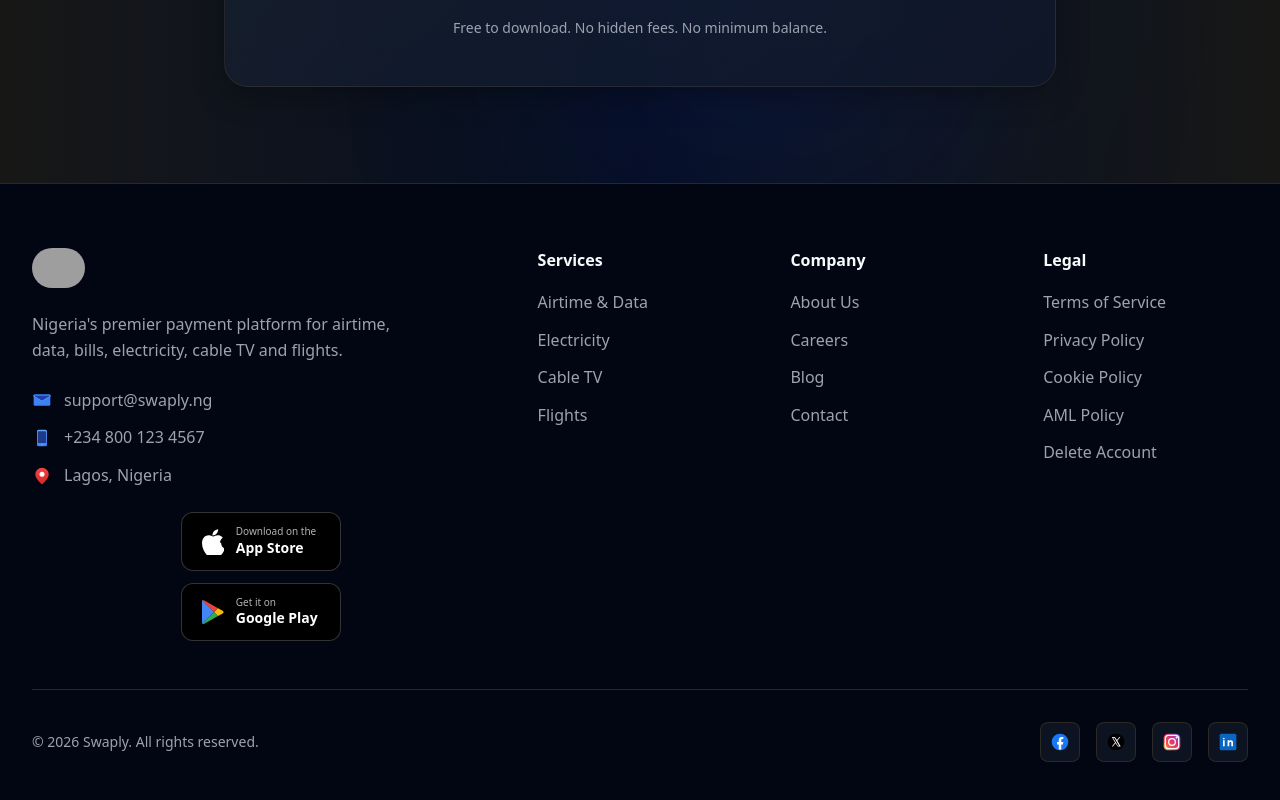
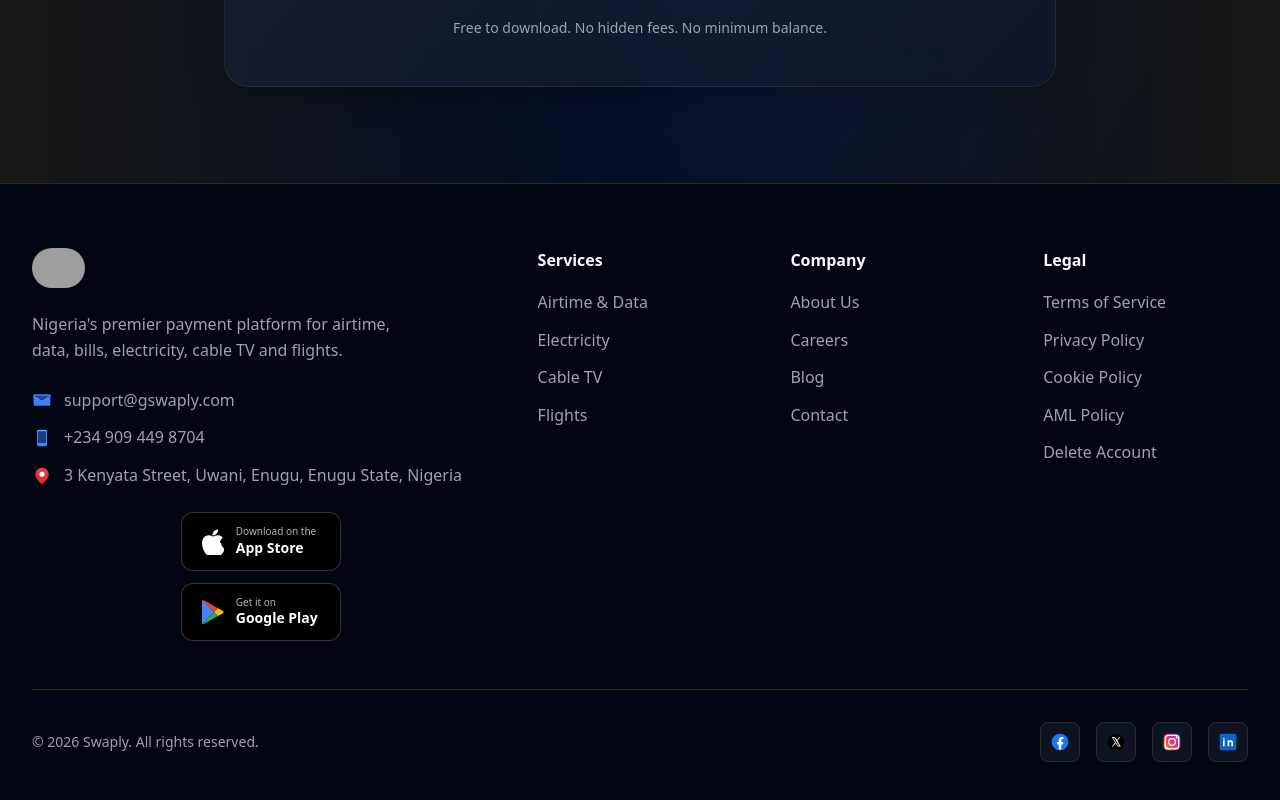
Before and after one commit to GoSwaply/goswapply-client, a Next.js app: page / in a window 1280 px wide. Shown: the part 4092-4892 px from the top of the page. Built offline with nearby package versions, Linux system fonts and the light colour scheme; no server answers; grey boxes are pictures that could not be loaded.

Commit message:
Updated the footer section

```diff
--- a/src/components/landing/Footer.tsx
+++ b/src/components/landing/Footer.tsx
@@ -64,15 +64,15 @@
             <div className="space-y-3 mb-6">
               <div className="flex items-center gap-3 text-muted-foreground">
                 <EmailIcon size={20} />
-                <span>support@swaply.ng</span>
+                <span>support@gswaply.com</span>
               </div>
               <div className="flex items-center gap-3 text-muted-foreground">
                 <PhoneIcon size={20} />
-                <span>+234 800 123 4567</span>
+                <span>+234 909 449 8704</span>
               </div>
               <div className="flex items-center gap-3 text-muted-foreground">
                 <MapPinIcon size={20} />
-                <span>Lagos, Nigeria</span>
+                <span>3 Kenyata Street, Uwani, Enugu, Enugu State, Nigeria</span>
               </div>
             </div>
             <AppStoreButtons layout="col" />
```
